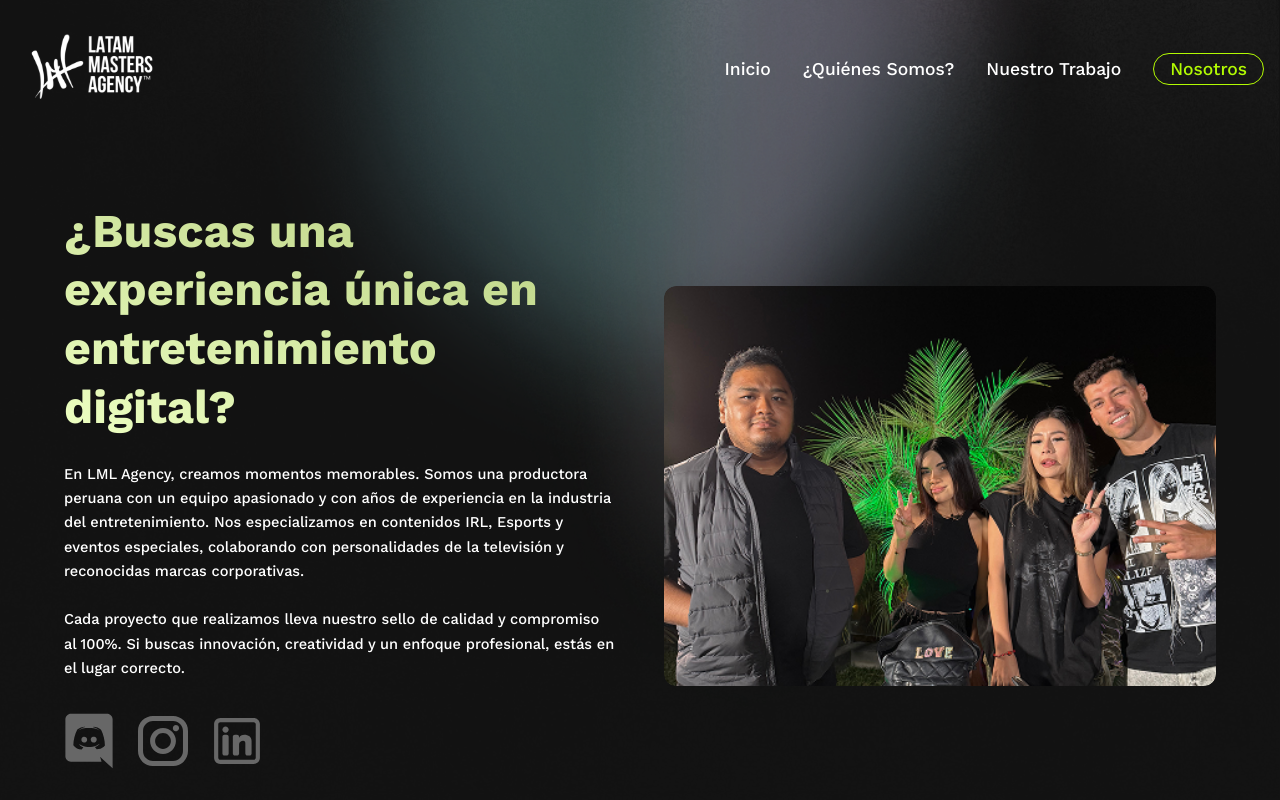
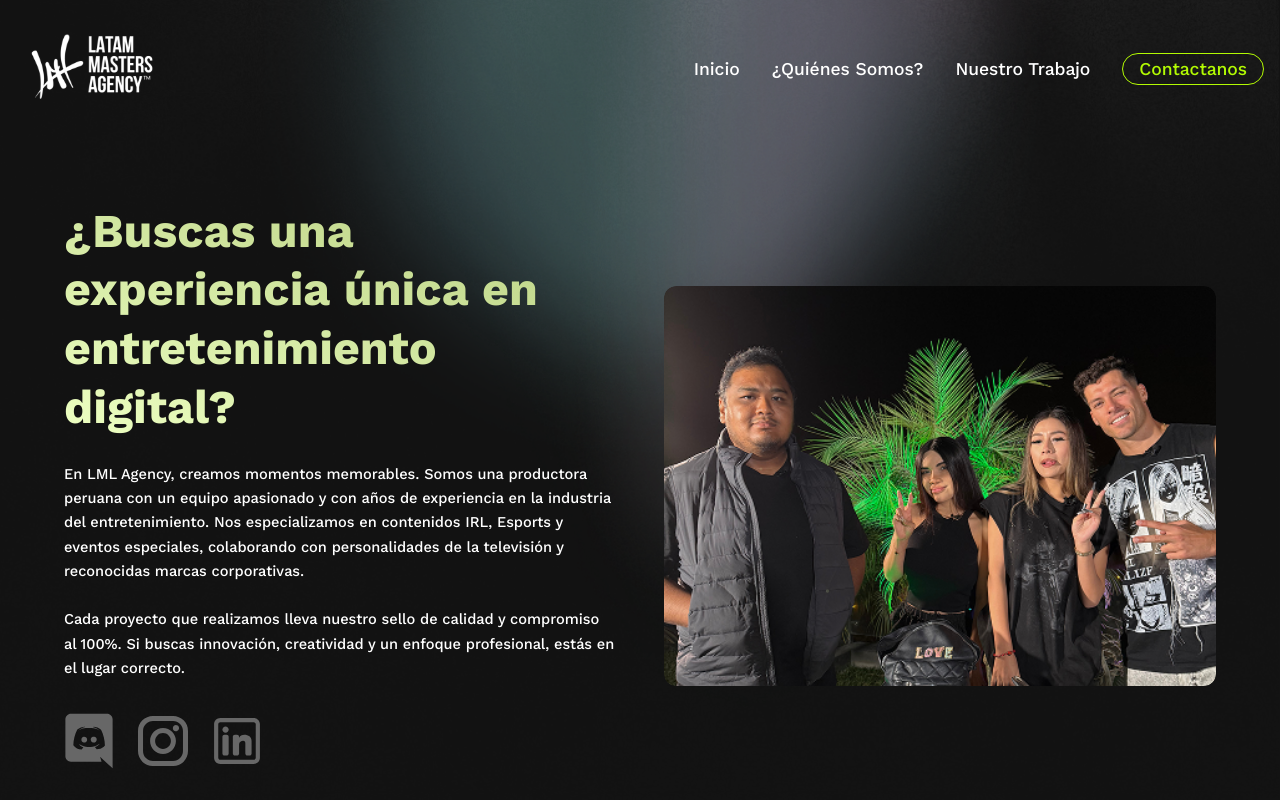
Before and after one commit to Crisloyola/LmlAgencype, a Next.js app: page / in a window 1280 px wide. Shown: the top 800 px of the page. Built offline with nearby package versions, Linux system fonts and the light colour scheme.

Commit message:
cambio de links

```diff
--- a/src/app/components/NavbarSection.tsx
+++ b/src/app/components/NavbarSection.tsx
@@ -39,7 +39,7 @@ export default function NavbarSection() {
             <Link href="#nuestro" className="hover:text-[#B2FA03] transition">Nuestro Trabajo</Link>
           </li>
           <li>
-            <Link href="#" className="text-[#B2FA03] border border-neon px-4 py-1 rounded-full transition">Nosotros</Link>
+            <Link href="https://wa.link/7cmlp3" target="_blank" className="text-[#B2FA03] border border-neon px-4 py-1 rounded-full transition">Contactanos</Link>
           </li>
         </ul>
       </nav>
@@ -54,9 +54,9 @@ export default function NavbarSection() {
         )}
       >
         <Link href="#" onClick={() => setIsOpen(false)} className="hover:text-[#B2FA03] transition">Inicio</Link>
-        <Link href="#" onClick={() => setIsOpen(false)} className="hover:text-[#B2FA03] transition">¿Quiénes Somos?</Link>
+        <Link href="#somos" onClick={() => setIsOpen(false)} className="hover:text-[#B2FA03] transition">¿Quiénes Somos?</Link>
         <Link href="#nuestro" onClick={() => setIsOpen(false)} className="hover:text-[#B2FA03] transition">Nuestro Trabajo</Link>
-        <Link href="#" onClick={() => setIsOpen(false)} className="text-[#B2FA03] border border-neon px-6 py-2 rounded-full transition">Nosotros</Link>
+        <Link href="https://wa.link/7cmlp3"target="_blank" onClick={() => setIsOpen(false)} className="text-[#B2FA03] border border-neon px-6 py-2 rounded-full transition">Contactanos</Link>
       </div>
     </header>
   );
```
